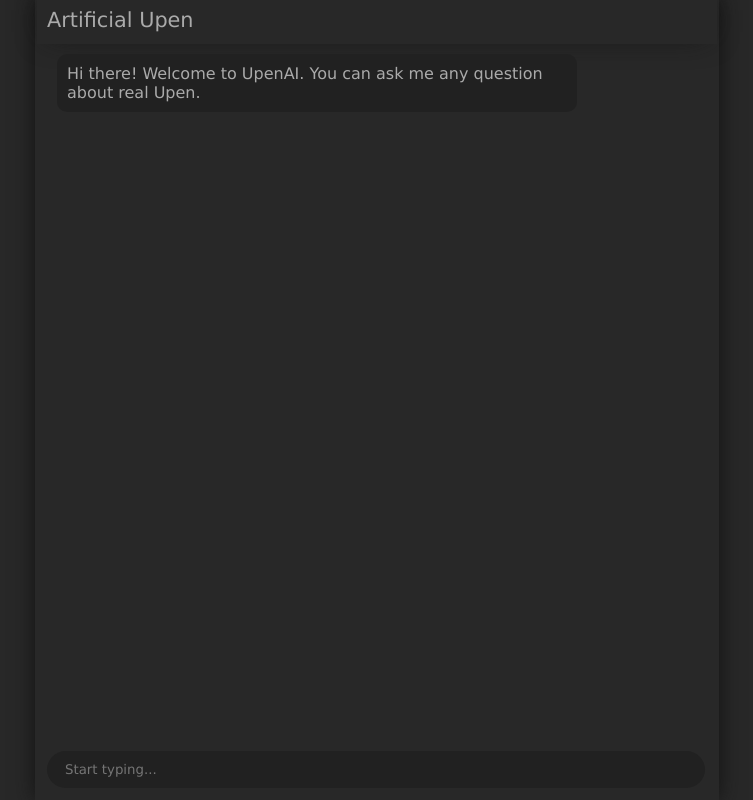
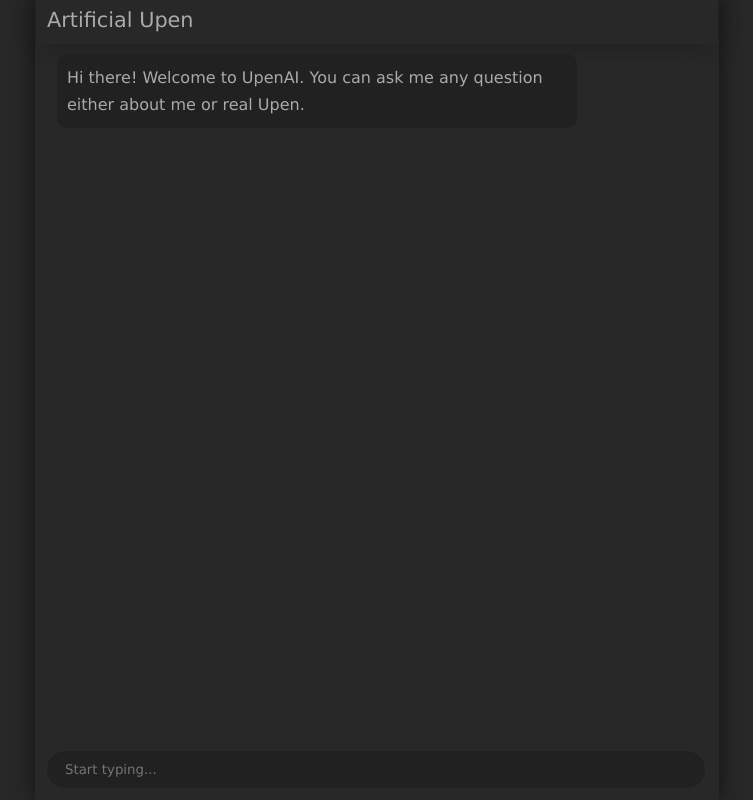
Before and after one commit to dhakalu/chat-with-me, a React (Create React App) app: page / in a window 1280 px wide. Shown: the whole page, without its empty margins (263-1016 px from the left). Built offline with nearby package versions, Linux system fonts and the light colour scheme; what @tensorflow/tfjs would draw is missing.

Commit message:
add some intents

```diff
--- a/src/ai/AnswerUtils.js
+++ b/src/ai/AnswerUtils.js
@@ -22,7 +22,7 @@ export const INTENTS = {
   school: 'school',
   major: 'major',
   name: 'name',
-  currentWork: 'currentWrok'
+  currentWork: 'currentWork'
 }
 
 /**
--- a/src/pages/chat/MessageWrapper.js
+++ b/src/pages/chat/MessageWrapper.js
@@ -9,6 +9,7 @@ const MessageWrapper = styled.div`
     max-width: 500px;
     margin: 10px 20px;
     align-self: ${props => props.isQuery ? 'flex-end' : 'flex-start'};
+    line-height: 1.7rem;
 `
 
 export default MessageWrapper
--- a/src/pages/chat/index.js
+++ b/src/pages/chat/index.js
@@ -36,12 +36,14 @@ const ChatPage = ({
 
   const responses = {
     [INTENTS.greeting]: ['Hi there, Nic to mee you!', 'Hello!', 'Hi,'],
-    [INTENTS.profession]: ['I am a software engineer!', 'I work as software engineer.'],
+    [INTENTS.profession]:
+      ['I just do what I get trained to do. Upen, my boss, writes code most of working days. He does random things in weekends.'],
     [INTENTS.school]: ['Fisk University at Nashville, TN', 'I completed my BSC in Computer Science from Fisk University.'],
     [INTENTS.major]: ['Computer Science!'],
-    [INTENTS.aboutme]: ['Human being, son, friend, software engineer!'],
-    [INTENTS.name]: ['My name is Upen', 'I am virtual Upen', 'I am duplicate of Upen'],
+    [INTENTS.aboutme]: ['I am a robot. Upen created me to train me to answer some questions about him. Want to know him? click here.'],
+    [INTENTS.name]: [`My name Boten. I am robot created by Upen.`],
     [INTENTS.favoriteColor]: ['I like green!', 'I like earthly colors'],
+    [INTENTS.currentWork]: ['I answer your questions. Upen works at Change Healthcare as a Software Engineer.'],
     error: ['I am having some troble processing. Try again!'],
     unknown: ['Oops! I am not that smart after all! Please try rephrasing.']
   }
@@ -121,6 +123,6 @@ const testMessages = [
   {
     id: 1,
     type: 'resonse',
-    content: 'Hi there! Welcome to UpenAI. You can ask me any question about real Upen.'
+    content: 'Hi there! Welcome to UpenAI. You can ask me any question either about me or real Upen.'
   }
 ]
```
